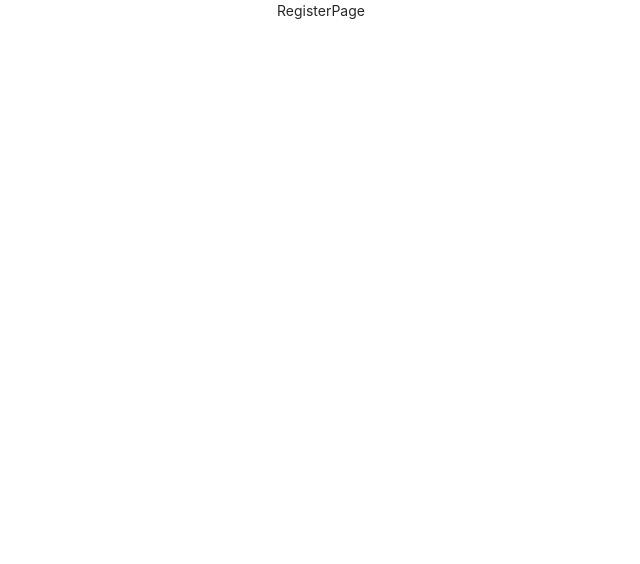
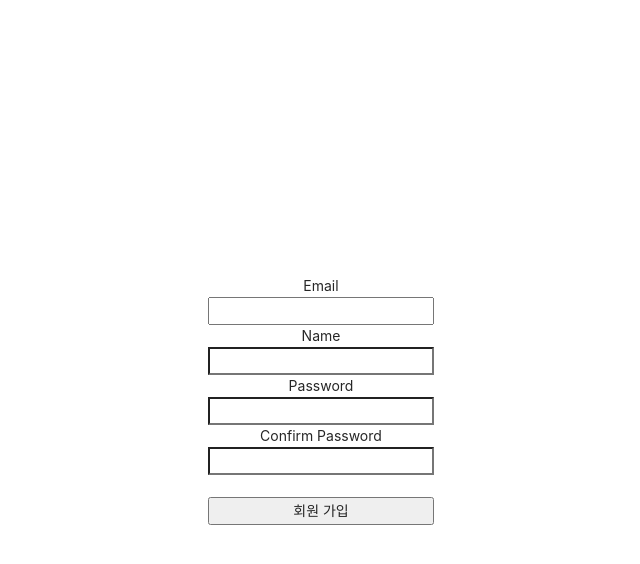
Before and after one commit to sangkwonkim/Boiler-plate, a React (Create React App) app in the folder client/: page /register in a window 1280 px wide. Shown: the top 564 px of the page, without its empty margins (319-959 px from the left). Built offline with nearby package versions, Linux system fonts and the light colour scheme.

Commit message:
회원가입 기능 완성

```diff
--- a/client/src/_actions/types.js
+++ b/client/src/_actions/types.js
@@ -1 +1,2 @@
 export const LOGIN_USER = "login_user" // 리듀서에서 사용할 타입들을 관리할 수 있도록 만들어준다.
+export const REGISTER_USER = "register_user"
--- a/client/src/_actions/user_action.js
+++ b/client/src/_actions/user_action.js
@@ -1,8 +1,10 @@
 import axios from 'axios'
 import {
-    LOGIN_USER
+    LOGIN_USER,
+    REGISTER_USER
 } from './types'
 // 로그인 페이지에서 보냈던 dispatch(loginUser(body))를 loginUser(dataToSubmit)로 받는다.
+
 export function loginUser(dataToSubmit) {
     // 로그인 액션
     const request = axios.post('/api/users/login', dataToSubmit) // 서버에 클라이언트 입력 내용을 보낸다. index.js에서 만들어놓은 로그인 api에다가 보낸다.
@@ -13,3 +15,12 @@
         payload: request
     }
 }
+
+export function registerUser(dataToSubmit) {
+    const request = axios.post('/api/users/register', dataToSubmit)
+    .then(response =>  response.data )
+    return {
+        type: REGISTER_USER,
+        payload: request
+    }
+}
--- a/client/src/_reducers/user_reducers.js
+++ b/client/src/_reducers/user_reducers.js
@@ -1,5 +1,5 @@
 import {
-    LOGIN_USER
+    LOGIN_USER, REGISTER_USER
 } from '../_actions/types' // 타입을 액션에서 저장하고 타입을 불러와서 활용한다.
 
 // 리듀서를 만든다.
@@ -8,7 +8,9 @@
         case LOGIN_USER:
             return { ...state, loginSucess: action.payload} // user_action에서 payload를 갖고온다.
             break;
-
+        case REGISTER_USER:
+            return {...state, register: action.payload}
+            break;
         default:
             return state;
     }
--- a/client/src/components/views/RegisterPage/RegisterPage.js
+++ b/client/src/components/views/RegisterPage/RegisterPage.js
@@ -1,11 +1,68 @@
-import React from 'react'
+import React, {useState} from 'react'
+import { useDispatch } from 'react-redux' // 리덕스에서 디스패치로 액션이 취해지고 스테이트가 변경된다. 먼저 디스패치를 보낸다.
+import { registerUser } from '../../../_actions/user_action'
 
-function RegisterPage() {
+function RegisterPage(props) {
+    const dispatch = useDispatch()
+    const [Email, setEmail] = useState("")
+    const [Name, setName] = useState("")
+    const [Password, setPassword] = useState("")
+    const [ConfirmPassword, setConfirmPassword] = useState("")
+
+    const onEmailHandler = (event) => {
+        setEmail(event.target.value)
+    }
+    const onNameHandler = (event) => {
+        setName(event.target.value)
+    }
+    const onPasswordHandler = (event) => {
+        setPassword(event.target.value)
+    }
+    const onConfirmPasswordHandler = (event) => {
+        setConfirmPassword(event.target.value)
+    }
+
+    const onsubmitHandler = (event) => {
+        event.preventDefault(); // 이게 없으면 버튼을 눌럿을 때 리프레쉬가 된다. => 추가적인 작업들이 진행이 안된다.
+        if(Password !== ConfirmPassword) {
+            return alert('비밀번호와 비밀번호 확인은 같아야 합니다.')
+        }
+        let body = {
+            email: Email,
+            password: Password,
+            name: Name,
+        }
+        dispatch(registerUser(body)) // 로그인 유저라는 액션을 진행하기 위해서 작업
+            .then(response => {
+                if(response.payload.success) {
+                    props.history.push("/login")
+                } else {
+                    alert("Failed to sign up")
+                }
+            })
+    }
+
+
+
     return (
-        <div>
-            RegisterPage
+        <div style={{display: 'flex', justifyContent: ' center', alignItems: 'center', width: "100%", height: '100vh'}}>
+            <form style={{display:'flex', flexDirection:'column'}} onSubmit={onsubmitHandler}>
+                <label>Email</label>
+                <input type='email' value={Email} onChange={onEmailHandler}></input>
+                <label>Name</label>
+                <input type='text' value={Name} onChange={onNameHandler}></input>
+                <label>Password</label>
+                <input type='password' value={Password} onChange={onPasswordHandler}></input>
+                <label>Confirm Password</label>
+                <input type='password' value={ConfirmPassword} onChange={onConfirmPasswordHandler}></input>
+                <br />
+                <button type='submit'>
+                    회원 가입
+                </button>
+            </form>
         </div>
     )
 }
 
+
 export default RegisterPage
```
Also changed, not shown: 1 other file (tests, documents, lock files or other folders).
